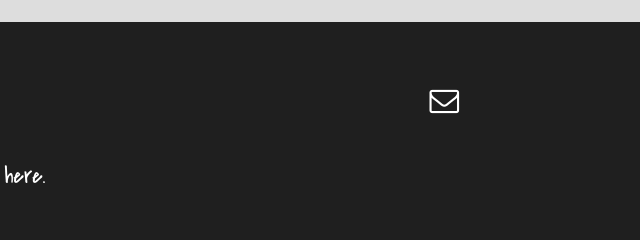
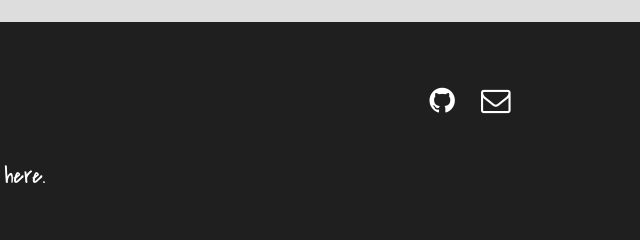
Before and after one commit to xiangfly11/xiangfly11.github.io, a plain HTML site: page index.html in a window 1280 px wide. Shown: the part 1161-1401 px from the top of the page, 595-1235 px from the left. Drawn offline with Linux system fonts and the light colour scheme.

Commit message:
Site updated: 2015-05-15 03:50:42

```diff
--- a/index.html
+++ b/index.html
@@ -177,6 +177,7 @@
 	<div class="social-font" class="clearfix">
 
 
+		<a href="https://github.com/github.com/xiangfly11" target="_blank" class="icon-github" title="github"></a>
 
 
 
@@ -185,7 +186,8 @@
 
 
 
-		<a href="mailto:xianfly1104@gmail.com" target="_blank" class="icon-email" title="Email Me"></a>
+
+		<a href="mailto:jark  for http://xianfly1104@gmail.com" target="_blank" class="icon-email" title="Email Me"></a>
 
 	</div>
 
```
Also changed, not shown: 2015/05/15/hello-world/index.html (+3 -1 lines), archives/2015/05/index.html (+3 -1 lines), archives/2015/index.html (+3 -1 lines), archives/index.html (+3 -1 lines).
